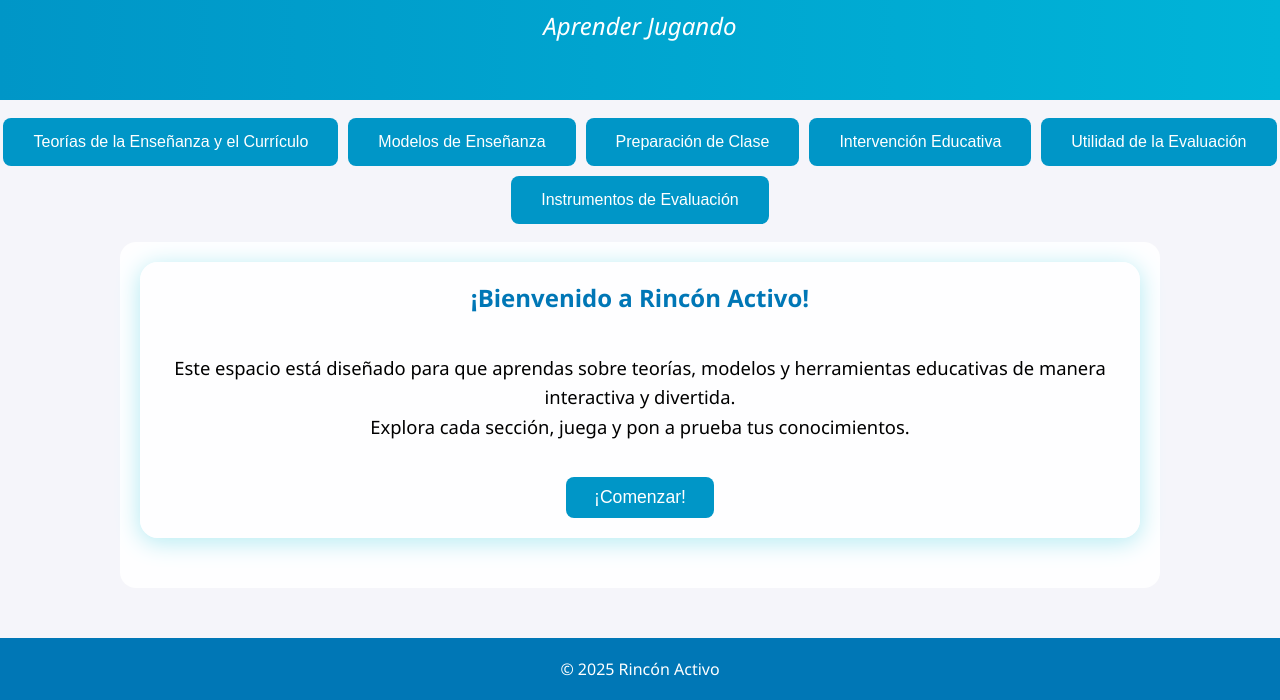
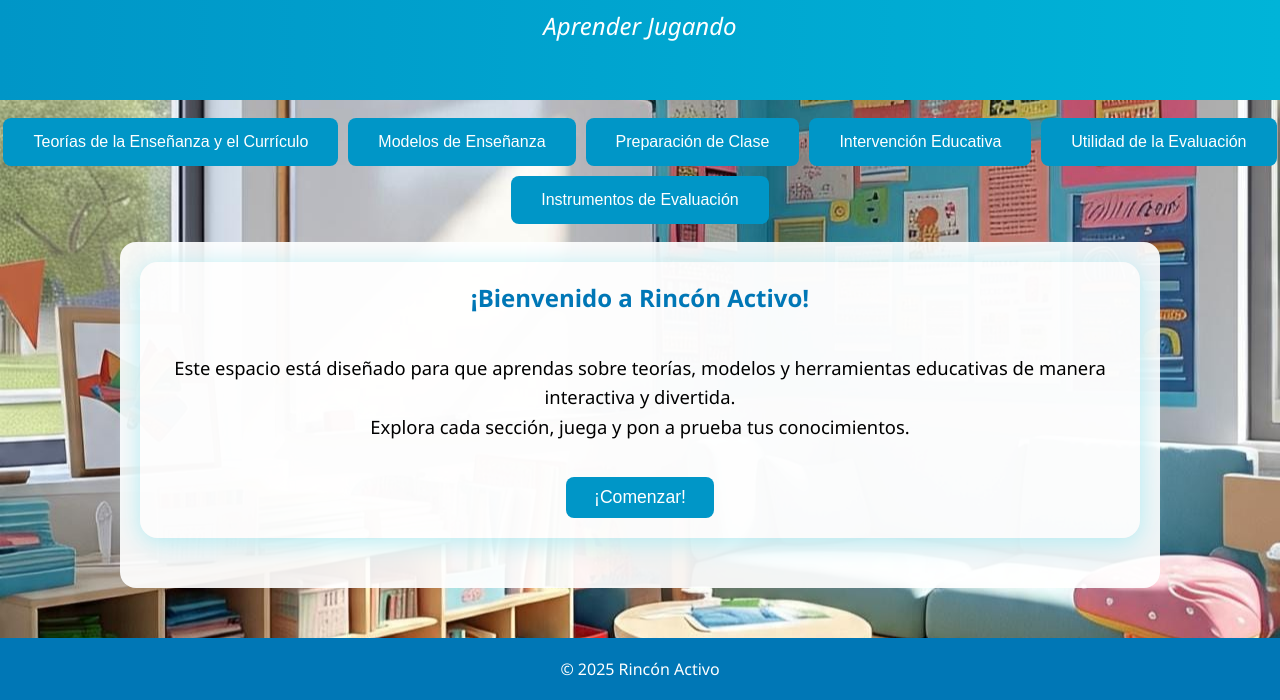
Before and after one commit to MtzPAxel/RinconActivo_aprender_jugando, a plain HTML site: page index.html in a window 1280 px wide. Shown: the part 130-830 px from the top of the page. Drawn offline with Linux system fonts and the light colour scheme.

Commit message:
Add files via upload

```diff
--- a/Style.css
+++ b/Style.css
@@ -2,7 +2,7 @@ body {
   font-family: 'Segoe UI', sans-serif;
   margin: 0;
   background: #f5f5fa;
-  background-image: url('Recursos/BIENVENIDA.jpg');
+  background-image: url('BIENVENIDA.jpg');
   background-size: cover;
   background-position: center;
   background-repeat: no-repeat;
```
